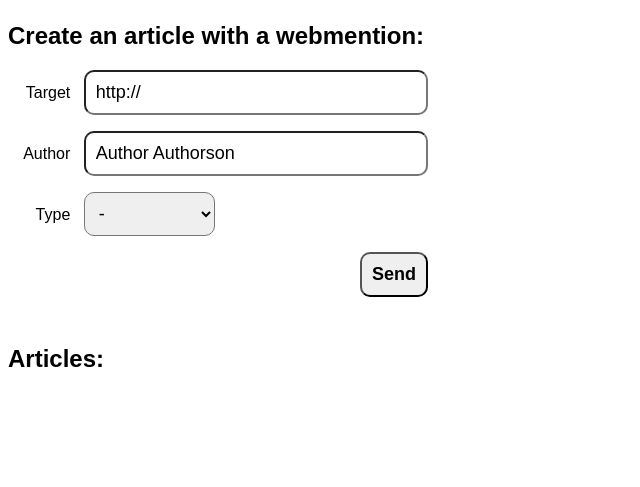
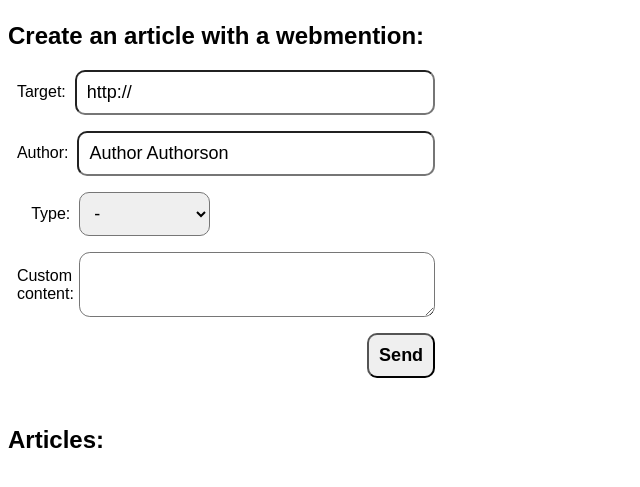
Before and after one commit to beatonma/django-wm, a Django app: page / in a window 1280 px wide. Shown: the part 84-571 px from the top of the page, without its empty margins (0-640 px from the left). Run offline with Django 3.2, Linux system fonts and the light colour scheme; data that the repository does not hold is empty.

Commit message:
[sample-project] Added custom content field to action form.

```diff
--- a/sample-project/sample_app/templates/actions.html
+++ b/sample-project/sample_app/templates/actions.html
@@ -9,18 +9,18 @@
   <style>
     {% include "style.css" %}
 
-    input[type=text] {
-      width: 32ch;
+    input[type=text], input[type=url], textarea {
+      width: 100%;
     }
-    input, label, select, button {
+    input, label, select, button, textarea {
       padding: 1ch;
       border-radius: 1ch;
     }
-    input, button, select {
+    input, button, select, textarea {
       font-size: 18px;
     }
     form {
-        width: fit-content;
+      width: 48ch;
     }
     button {
       display: flex;
@@ -33,6 +33,10 @@
       display: inline-block;
       width: 6ch;
       text-align: end;
+    }
+    p {
+      display: flex;
+      align-items: center;
     }
   </style>
 
@@ -59,32 +63,9 @@
   <main>
     <section>
       <h2>Create an article with a webmention:</h2>
-
       <form id="create_article_form">
         {% csrf_token %}
-        <p>
-          <label for="target">Target</label>
-          <input type="text" id="target" name="target" value="{{ DEFAULT_MENTION_TARGET }}" required placeholder="http://whatever.org/article/"/>
-        </p>
-
-        <p>
-          <label for="author">Author</label>
-          <input type="text" id="author" name="author" value="{{ DEFAULT_MENTION_AUTHOR }}" required placeholder="Any name" />
-        </p>
-
-        <p>
-          <label for="type">Type</label>
-          <select id="type" name="type">
-            <option value="">-</option>
-            <option value="Bookmark">Bookmark</option>
-            <option value="Like">Like</option>
-            <option value="Listen">Listen</option>
-            <option value="Reply">Reply</option>
-            <option value="Repost">Repost</option>
-            <option value="Translation">Translation</option>
-            <option value="Watch">Watch</option>
-          </select>
-        </p>
+        {{ action_form.as_p }}
 
         <button type="button" onclick="submitForm()">Send</button>
       </form>
@@ -94,7 +75,7 @@
       <h2>Articles:</h2>
       <ul>
         {% for a in articles %}
-          <li><a href="{{ a.get_absolute_url }}">{{ a.title }}</a></li>
+          <li><a href="{{ a.get_absolute_url }}">[{{ a.pk }}] {{ a.title }}</a></li>
         {% endfor %}
       </ul>
     </section>
--- a/sample-project/sample_app/views.py
+++ b/sample-project/sample_app/views.py
@@ -14,6 +14,11 @@ from mentions import options
 log = logging.getLogger(__name__)
 
 
+default_context = {
+    "DOMAIN_NAME": settings.DOMAIN_NAME,
+}
+
+
 class ArticleView(View):
     def get(self, request, article_id: int, *args, **kwargs):
         article = Article.objects.get(pk=article_id)
@@ -21,39 +26,51 @@ class ArticleView(View):
             request,
             "article.html",
             context={
-                "DOMAIN_NAME": settings.DOMAIN_NAME,
-                "DEFAULT_TARGET": settings.DEFAULT_MENTION_TARGET,
+                **default_context,
                 "article": article,
             },
         )
 
 
 class ActionForm(forms.Form):
-    target = forms.CharField(required=True)
+    target = forms.URLField(required=True)
     author = forms.CharField(required=True, max_length=64)
-    type = forms.CharField(required=False, max_length=64)
+    type = forms.CharField(
+        required=False,
+        widget=forms.Select(
+            choices=[
+                ("", "-"),
+                ("Bookmark", "Bookmark"),
+                ("Like", "Like"),
+                ("Listen", "Listen"),
+                ("Reply", "Reply"),
+                ("Repost", "Repost"),
+                ("Translation", "Translation"),
+                ("Watch", "Watch"),
+            ]
+        ),
+    )
+    custom_content = forms.CharField(widget=forms.Textarea(attrs={"rows": 2}))
 
 
 class ActionView(View):
     def get(self, request):
-        from mentions.models import OutgoingWebmentionStatus, Webmention
+        articles = Article.objects.all()
 
-        outgoing_mentions = OutgoingWebmentionStatus.objects.all().order_by(
-            "-created_at"
+        form = ActionForm(
+            initial={
+                "target": settings.DEFAULT_MENTION_TARGET,
+                "author": "Author Authorson",
+            }
         )
-        received_mentions = Webmention.objects.all().order_by("-created_at")
-        articles = Article.objects.all()
 
         return render(
             request,
             "actions.html",
             context={
-                "DOMAIN_NAME": settings.DOMAIN_NAME,
-                "DEFAULT_MENTION_TARGET": settings.DEFAULT_MENTION_TARGET,
-                "DEFAULT_MENTION_AUTHOR": "Author Authorson",
-                "OUTGOING_MENTIONS": outgoing_mentions,
-                "RECEIVED_MENTIONS": received_mentions,
+                **default_context,
                 "articles": articles,
+                "action_form": form,
             },
         )
 
@@ -65,11 +82,13 @@ class ActionView(View):
             author = data.get("author")
             target_url = data.get("target")
             mention_type = data.get("type")
+            content = data.get("custom_content")
 
             create_article(
                 author=author,
                 target_url=target_url,
                 mention_type=mention_type,
+                content=content,
             )
 
             return HttpResponse(status=202)
```
Also changed, not shown: sample-project/sample_app/models.py (+13 -4 lines). Lines whose indentation alone changed are shown as unchanged.
